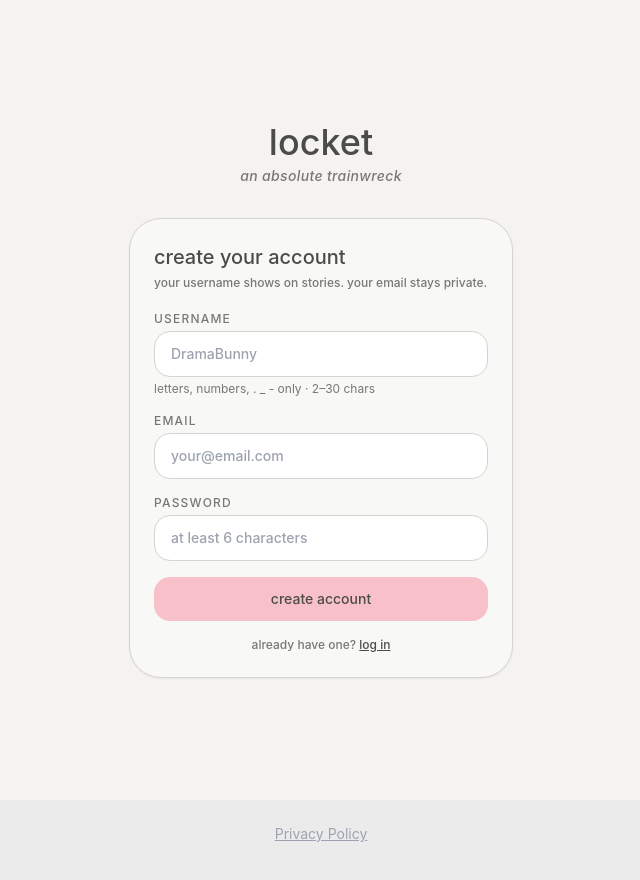
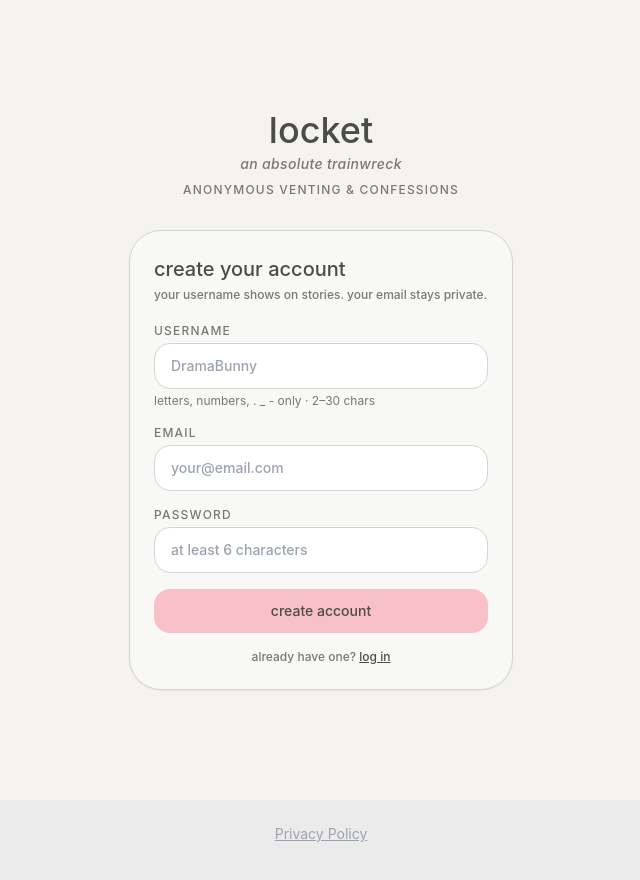
Before and after one commit to lefeiii/locket, a Next.js app: page /signup in a window 1280 px wide. Shown: the top 880 px of the page, without its empty margins (319-959 px from the left). Built offline with nearby package versions, Linux system fonts and the light colour scheme; no server answers.

Commit message:
Update page.tsx

```diff
--- a/app/signup/page.tsx
+++ b/app/signup/page.tsx
@@ -42,6 +42,7 @@ export default function SignupPage() {
         <div className="text-center mb-8">
           <h1 className="text-4xl font-medium text-[#4b4b47]">locket</h1>
           <p className="mt-1 text-sm font-medium text-[#787775] italic tracking-wide">an absolute trainwreck</p>
+          <p className="mt-2 text-xs font-medium tracking-widest uppercase text-[#787775]">anonymous venting & confessions</p>
         </div>
         <div className="rounded-[2rem] border border-[#d8d3ce] bg-[#f8f8f6] p-6 shadow-sm">
           <h2 className="text-xl font-medium text-[#4b4b47] mb-1">create your account</h2>
```
